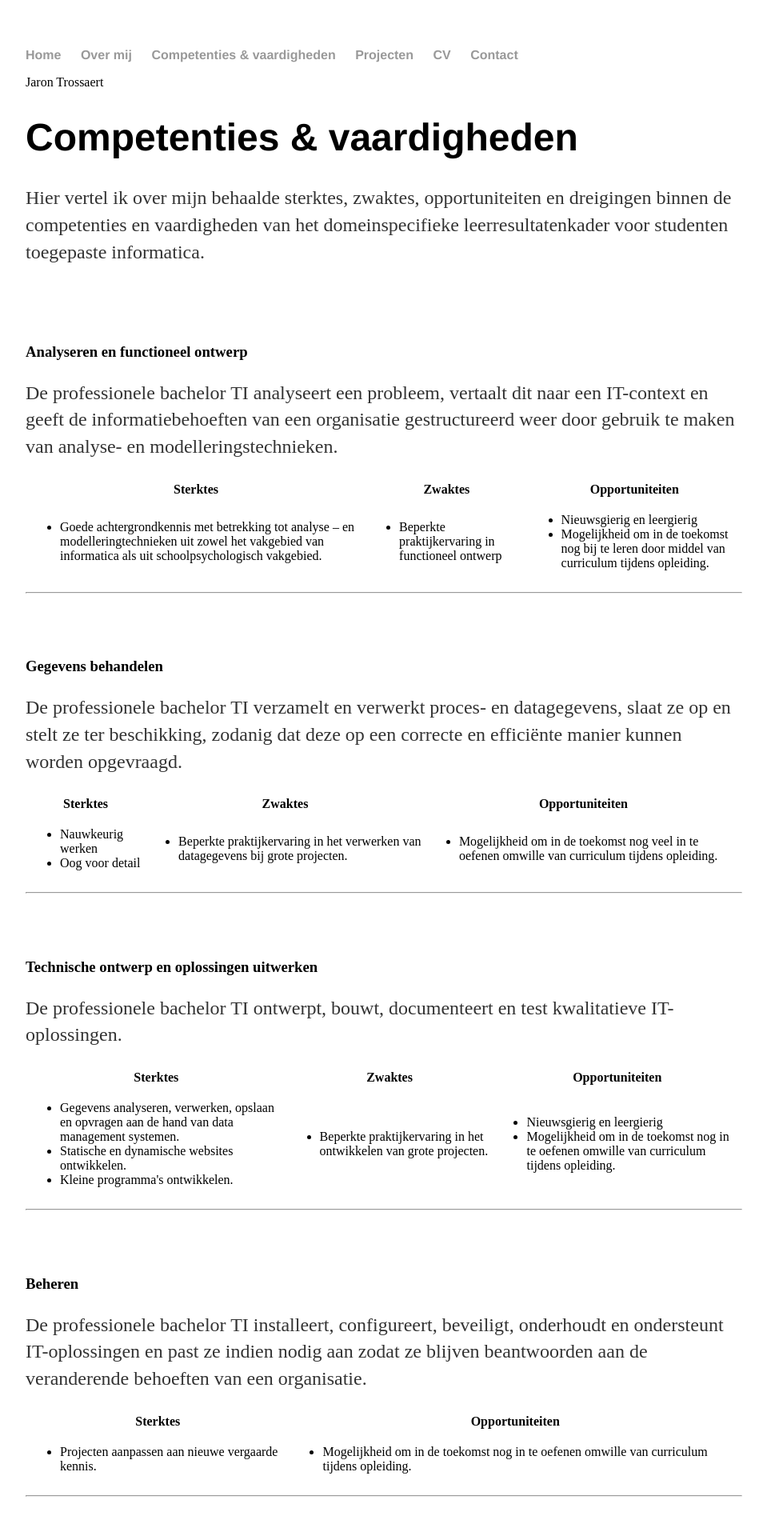
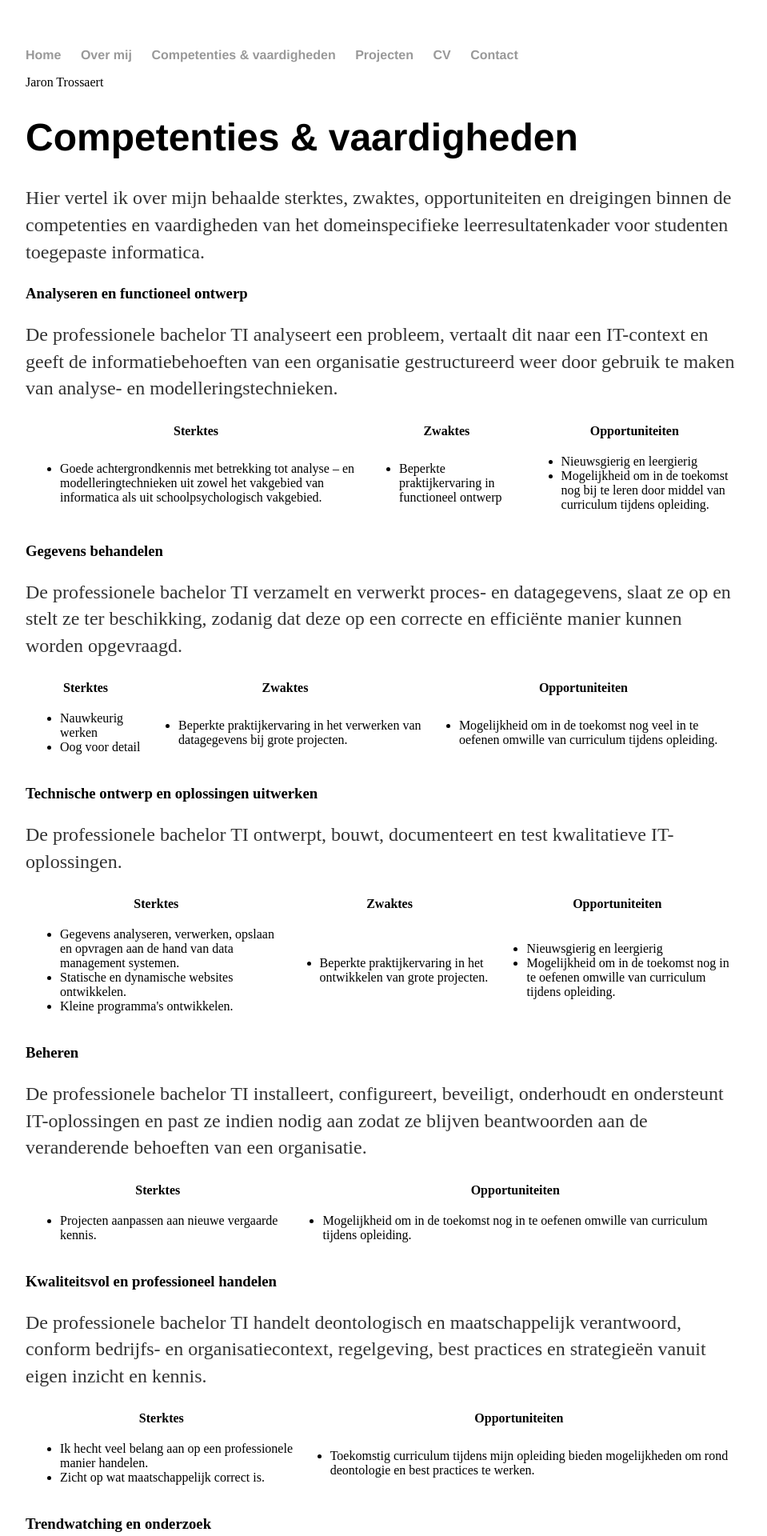
Before and after one commit to Jornax/Jornax.github.io, a Jekyll site: the page built from competences/index.html, in a window 1280 px wide. Shown: the top 1920 px of the page at 80% size, without its empty margins (160-1119 px from the left). Built offline with Jekyll 4.4.1, drawn with Linux system fonts in a browser that asks for light colours.

Commit message:
Update index.html

```diff
--- a/competences/index.html
+++ b/competences/index.html
@@ -2,17 +2,11 @@
 layout: default
 title: Competenties & vaardigheden
 ---
-
-		<div class="competences">
-			<h1>Competenties & vaardigheden</h1>
-        <p>Hier vertel ik over mijn behaalde sterktes, zwaktes, opportuniteiten en dreigingen binnen de competenties en vaardigheden
-		van het domeinspecifieke leerresultatenkader voor studenten toegepaste informatica.</p>
-    </div>
-
+<div class="competences">
+	<h1>Competenties &amp; vaardigheden</h1>
+    <p>Hier vertel ik over mijn behaalde sterktes, zwaktes, opportuniteiten en dreigingen binnen de competenties en vaardigheden van het domeinspecifieke leerresultatenkader voor studenten toegepaste informatica.</p>
+</div>
     <section id="analyseren">
-        <br>
-        <br>
-        <br>
         <div class="container">
 
             <div class="panel panel-default">
@@ -57,13 +51,7 @@ title: Competenties & vaardigheden
         </div>
 
     </section>
-
-    <hr>
-
     <section id="gegevens">
-        <br>
-        <br>
-        <br>
         <div class="container">
 
             <div class="panel panel-default">
@@ -108,13 +96,7 @@ title: Competenties & vaardigheden
         </div>
 
     </section>
-
-    <hr>
-
     <section id="technisch">
-        <br>
-        <br>
-        <br>
         <div class="container">
 
             <div class="panel panel-default">
@@ -161,13 +143,7 @@ title: Competenties & vaardigheden
         </div>
 
     </section>
-
-    <hr>
-
     <section id="beheren">
-        <br>
-        <br>
-        <br>
         <div class="container">
 
             <div class="panel panel-default">
@@ -205,13 +181,7 @@ title: Competenties & vaardigheden
         </div>
 
     </section>
-
-    <hr>
-
     <section id="kwaliteitsvol">
-        <br>
-        <br>
-        <br>
         <div class="container">
 
             <div class="panel panel-default">
@@ -238,7 +208,11 @@ title: Competenties & vaardigheden
                                     <li>Zicht op wat maatschappelijk correct is.</li>
                                 </ul>
                             </td>
-                            <td>Toekomstig curriculum tijdens mijn opleiding bieden mogelijkheden om rond deontologie en best practices te werken.</td>
+                            <td>
+                                <ul>
+                                    <li>Toekomstig curriculum tijdens mijn opleiding bieden mogelijkheden om rond deontologie en best practices te werken.</li>
+                                </ul>
+                            </td>
                         </tr>
                     </tbody>
                 </table>
@@ -246,13 +220,7 @@ title: Competenties & vaardigheden
         </div>
 
     </section>
-
-    <hr>
-
     <section id="trendwatching">
-        <br>
-        <br>
-        <br>
         <div class="container">
 
             <div class="panel panel-default">
@@ -278,7 +246,11 @@ title: Competenties & vaardigheden
                                     <li>In het verleden niet altijd even kritisch nagedacht, vaak laten meeleiden door anderen die hun mening sterk verkondigen. Maar dit is laatste jaren ook sterk verbeterd.</li>
                                 </ul>
                             </td>
-                            <td>Toekomstig curriculum tijdens mijn opleiding bieden mogelijkheden om rond deontologie en best practices te werken.</td>
+                            <td>
+                                <ul>
+                                    <li>Toekomstig curriculum tijdens mijn opleiding bieden mogelijkheden om rond deontologie en best practices te werken.</li>
+                                </ul>
+                            </td>
                         </tr>
                     </tbody>
                 </table>
@@ -286,13 +258,7 @@ title: Competenties & vaardigheden
         </div>
 
     </section>
-
-    <hr>
-
     <section id="adviseren">
-        <br>
-        <br>
-        <br>
         <div class="container">
 
             <div class="panel panel-default">
@@ -330,13 +296,7 @@ title: Competenties & vaardigheden
         </div>
 
     </section>
-
-    <hr>
-
     <section id="projectmatig">
-        <br>
-        <br>
-        <br>
         <div class="container">
 
             <div class="panel panel-default">
@@ -381,13 +341,7 @@ title: Competenties & vaardigheden
         </div>
 
     </section>
-
-    <hr>
-
     <section id="communiceren">
-        <br>
-        <br>
-        <br>
         <div class="container">
 
             <div class="panel panel-default">
@@ -426,13 +380,7 @@ title: Competenties & vaardigheden
         </div>
 
     </section>
-
-    <hr>
-
     <section id="internationaal">
-        <br>
-        <br>
-        <br>
         <div class="container">
 
             <div class="panel panel-default">
@@ -470,13 +418,7 @@ title: Competenties & vaardigheden
         </div>
 
     </section>
-
-    <hr>
-
     <section id="ondernemen">
-        <br>
-        <br>
-        <br>
         <div class="container">
 
             <div class="panel panel-default">
@@ -515,12 +457,7 @@ title: Competenties & vaardigheden
 
     </section>
 
-    <hr>
-
     <section id="realiseren">
-        <br>
-        <br>
-        <br>
         <div class="container">
 
             <div class="panel panel-default">
@@ -559,4 +496,4 @@ title: Competenties & vaardigheden
         </div>
 
     </section>
-		</div>
+</div>
```
